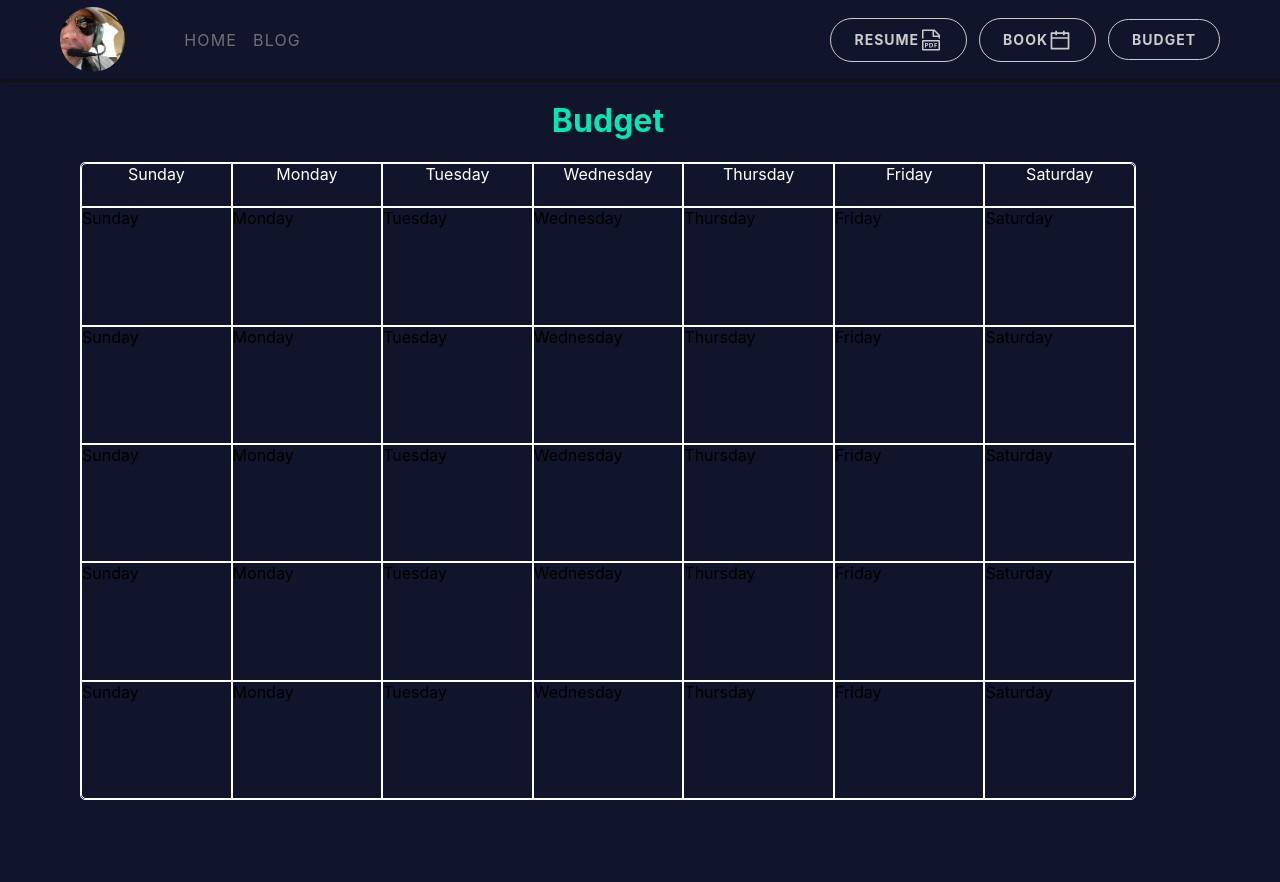
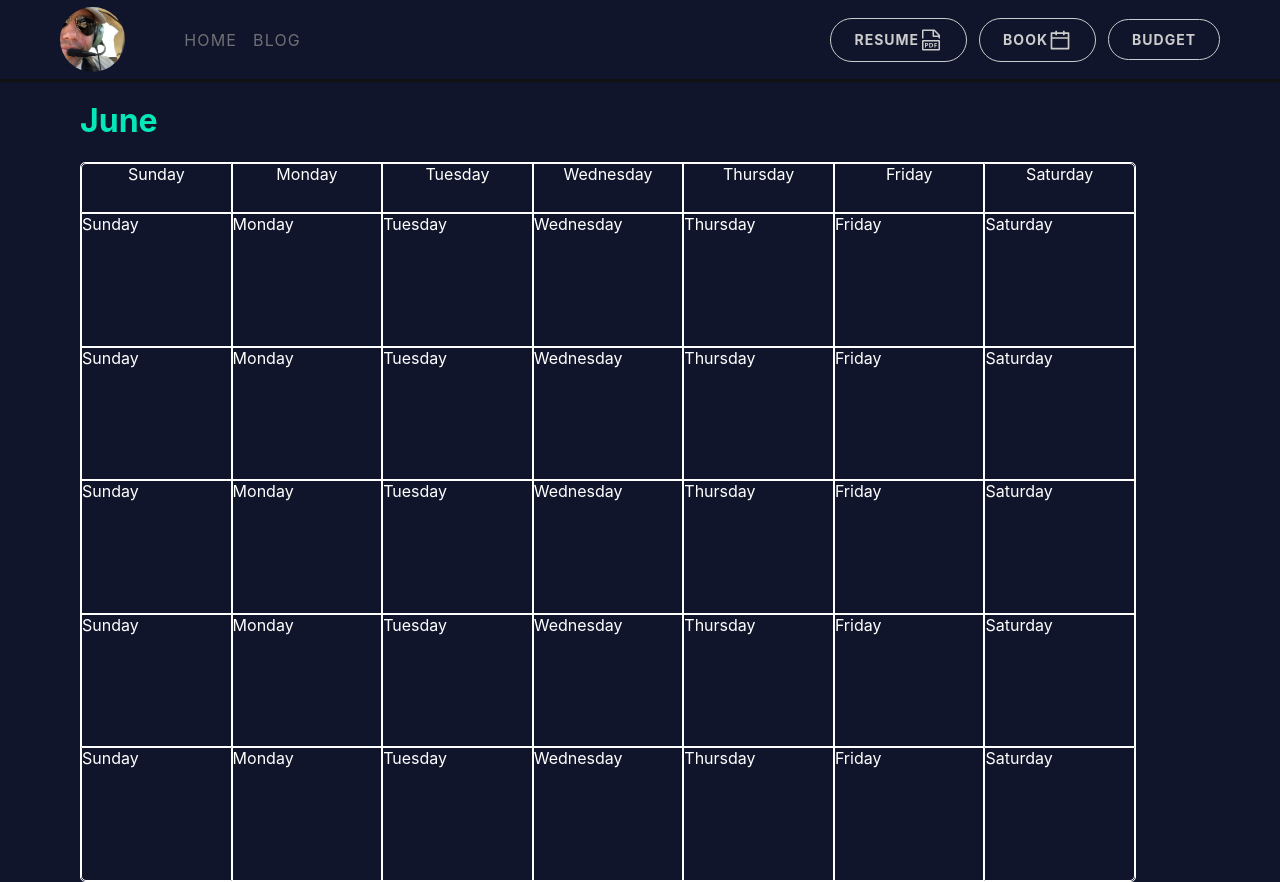
Before and after one commit to GlenCodez/glenned.com, a React (Create React App) app: page /budget in a window 1280 px wide. Before the commit the page ends 800 px from the top, so only its background shows below. Built offline with nearby package versions, Linux system fonts and the light colour scheme; no server answers.

Commit message:
Display month

```diff
--- a/package.json
+++ b/package.json
@@ -38,7 +38,7 @@
   },
   "devDependencies": {
     "@types/react-icons": "^3.0.0",
-    "glentils": "^0.1.4",
+    "glentils": "^0.6.0",
     "ts-node": "^10.8.0",
     "typescript": "^4.7.2"
   },
--- a/src/app/pages/Budget/Budget.tsx
+++ b/src/app/pages/Budget/Budget.tsx
@@ -1,4 +1,4 @@
-import React, {useEffect, useState} from 'react';
+import React, {useEffect} from 'react';
 import Loading from "../../components/Loading/Loading";
 import {useAppDispatch, useAppSelector} from "../../../store/store";
 import Calendar from "../../views/dailyBalances/Calendar/Calendar";
@@ -20,7 +20,6 @@ function Budget() {
 
     return (
         <div className={`${styles.budgetCtn}`}>
-            <h1>Budget</h1>
             <Calendar balances={budgetSlice.dailyBalances}/>
         </div>
     )
--- a/src/app/views/dailyBalances/Calendar/Calendar.module.css
+++ b/src/app/views/dailyBalances/Calendar/Calendar.module.css
@@ -1,3 +1,8 @@
+.ctn {
+    height: 100%;
+    width: 100%
+}
+
 .TableCtn {
     height: 100%;
     width: 100%;
@@ -38,6 +43,7 @@
     flex: 1;
     display: flex;
     flex-flow: row nowrap;
+    color: #ffffff;
 }
 
 .Week:last-child .Day:first-child {
--- a/src/app/views/dailyBalances/Calendar/Calendar.tsx
+++ b/src/app/views/dailyBalances/Calendar/Calendar.tsx
@@ -1,10 +1,11 @@
 import moment from "moment";
-import React, {useEffect} from 'react';
+import React, {useEffect, useState} from 'react';
 import styles from "./Calendar.module.css";
 import {CalendarProps, daysOfWeek, weekOfMonth, transformBalanceData} from "./Calendar.utils"
 
 
 function Calendar({balances}: CalendarProps) {
+    const [activeMonth, setActiveMonth] = useState(moment().startOf("month"))
 
     useEffect(() => {
         if(balances){
@@ -13,6 +14,10 @@ function Calendar({balances}: CalendarProps) {
     }, [balances])
 
     return (
+      <div className={`${styles.ctn}`}>
+        <div>
+          <h1>{activeMonth.format("MMMM")}</h1>
+        </div>
         <div className={`${styles.TableCtn}`}>
             <div className={`${styles.TableHead}`}>
                 {
@@ -41,6 +46,7 @@ function Calendar({balances}: CalendarProps) {
                 }
             </div>
         </div>
+      </div>
     )
 }
 
--- a/src/app/views/dailyBalances/Calendar/Calendar.utils.ts
+++ b/src/app/views/dailyBalances/Calendar/Calendar.utils.ts
@@ -13,9 +13,7 @@ export const weekOfMonth = [0,1,2,3,4]
 
 export const transformBalanceData = (input: any) => {
   Object.entries(input).forEach((entry,index) => {
-    if(index === 0) {
-      console.log(entry)
-    }
+    console.log(entry[0])
   })
 }
 
```
Also changed, not shown: 1 other file (tests, documents, lock files or other folders).
